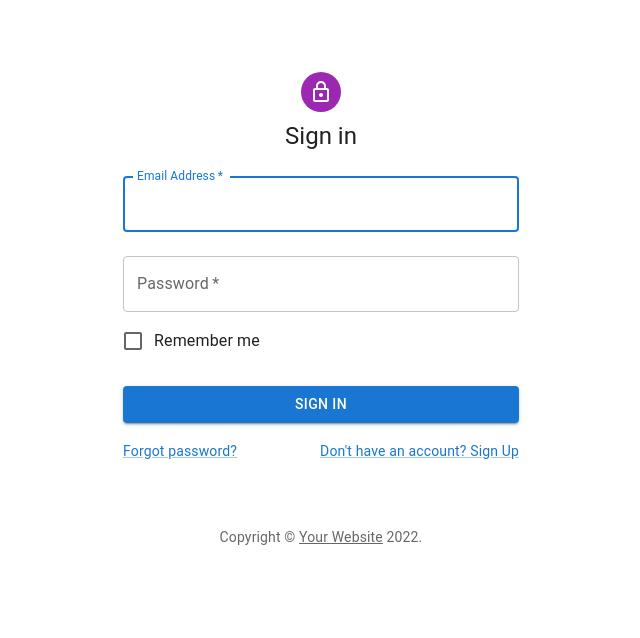
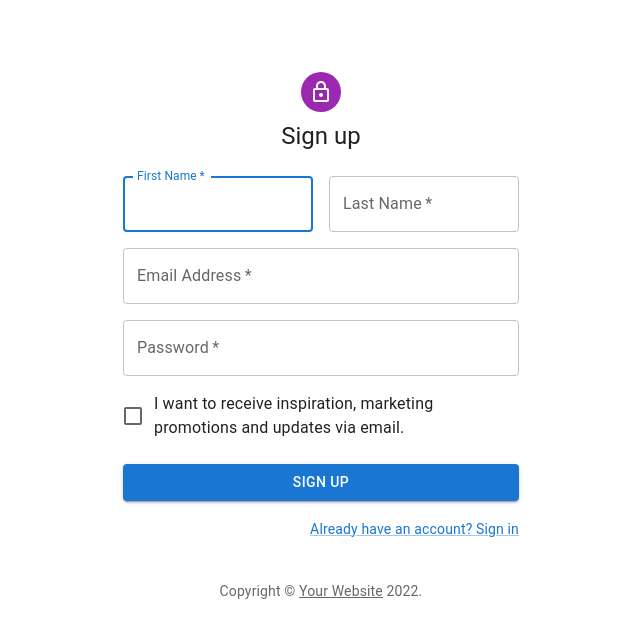
Before and after one commit to mathieuUbble/arabe-du-futur-webapp, a React (Create React App) app: page / in a window 1280 px wide. Shown: the top 638 px of the page, without its empty margins (319-959 px from the left). Built offline with nearby package versions, Linux system fonts and the light colour scheme; a web font is replaced by a local one.

Commit message:
signup page

```diff
--- a/src/Main.tsx
+++ b/src/Main.tsx
@@ -1,10 +1,12 @@
 import { Routes, Route } from "react-router-dom";
-import SignIn from "./components/SignIn";
+import SignIn from "./components/Authentification/SignIn";
+import SignUp from "./components/Authentification/SignUp";
 import Quizz from "./components/Quizz/Quizz";
 const Main = () => {
   return (
     <Routes>
-      <Route path="/" element={<SignIn />} />
+      <Route path="/" element={<SignUp />} />
+      <Route path="/signin" element={<SignIn />} />
       <Route path="/quizz" element={<Quizz />} />
     </Routes>
   );
--- a/src/components/SignIn.tsx
+++ b/src/components/Authentification/SignIn.tsx
@@ -14,29 +14,8 @@
 import { createTheme, ThemeProvider } from "@mui/material/styles";
 import { useCookie } from "react-use";
 import { FormEvent } from "react";
-
-async function handleSubmit(
-  event: React.FormEvent<HTMLFormElement>,
-  updateCookie: (newValue: string) => void
-) {
-  event.preventDefault();
-  const data = new FormData(event.currentTarget);
-  const email = data.get("email");
-  const password = data.get("password");
-  console.log({
-    email: email,
-    password: password,
-  });
-  const response = await fetch("login", {
-    method: "POST",
-    headers: { "Content-Type": "application/json" },
-    body: JSON.stringify({ email: email, password: password }),
-  });
-  response.json().then((data) => {
-    updateCookie(data.token);
-    return data.token;
-  });
-}
+import { useNavigate } from "react-router-dom";
+import { handleSubmitSignin } from "../helper/helper";
 
 function Copyright(props: any) {
   return (
@@ -60,6 +39,7 @@
 
 export default function SignIn() {
   const [value, updateCookie, deleteCookie] = useCookie("my-cookie");
+  const navigate = useNavigate();
   return (
     <ThemeProvider theme={theme}>
       <Container component="main" maxWidth="xs">
@@ -81,7 +61,7 @@
           <Box
             component="form"
             onSubmit={(event: FormEvent<HTMLFormElement>) =>
-              handleSubmit(event, updateCookie)
+              handleSubmitSignin(event, updateCookie, navigate)
             }
             noValidate
             sx={{ mt: 1 }}
@@ -126,7 +106,7 @@
                 </Link>
               </Grid>
               <Grid item>
-                <Link href="#" variant="body2">
+                <Link href="/" variant="body2">
                   {"Don't have an account? Sign Up"}
                 </Link>
               </Grid>
--- /dev/null
+++ b/src/components/Authentification/SignUp.tsx
@@ -0,0 +1,143 @@
+import * as React from "react";
+import Avatar from "@mui/material/Avatar";
+import Button from "@mui/material/Button";
+import CssBaseline from "@mui/material/CssBaseline";
+import TextField from "@mui/material/TextField";
+import FormControlLabel from "@mui/material/FormControlLabel";
+import Checkbox from "@mui/material/Checkbox";
+import Link from "@mui/material/Link";
+import Grid from "@mui/material/Grid";
+import Box from "@mui/material/Box";
+import LockOutlinedIcon from "@mui/icons-material/LockOutlined";
+import Typography from "@mui/material/Typography";
+import Container from "@mui/material/Container";
+import { createTheme, ThemeProvider } from "@mui/material/styles";
+import { handleSubmitSignUp } from "../helper/helper";
+import { FormEvent } from "react";
+import { useCookie } from "react-use";
+import { useNavigate } from "react-router-dom";
+
+function Copyright(props: any) {
+  return (
+    <Typography
+      variant="body2"
+      color="text.secondary"
+      align="center"
+      {...props}
+    >
+      {"Copyright © "}
+      <Link color="inherit" href="https://mui.com/">
+        Your Website
+      </Link>{" "}
+      {new Date().getFullYear()}
+      {"."}
+    </Typography>
+  );
+}
+
+const theme = createTheme();
+
+export default function SignUp() {
+  const [value, updateCookie, deleteCookie] = useCookie("my-cookie");
+  const navigate = useNavigate();
+
+  return (
+    <ThemeProvider theme={theme}>
+      <Container component="main" maxWidth="xs">
+        <CssBaseline />
+        <Box
+          sx={{
+            marginTop: 8,
+            display: "flex",
+            flexDirection: "column",
+            alignItems: "center",
+          }}
+        >
+          <Avatar sx={{ m: 1, bgcolor: "secondary.main" }}>
+            <LockOutlinedIcon />
+          </Avatar>
+          <Typography component="h1" variant="h5">
+            Sign up
+          </Typography>
+          <Box
+            component="form"
+            noValidate
+            onSubmit={(event: FormEvent<HTMLFormElement>) =>
+              handleSubmitSignUp(event, updateCookie, navigate)
+            }
+            sx={{ mt: 3 }}
+          >
+            <Grid container spacing={2}>
+              <Grid item xs={12} sm={6}>
+                <TextField
+                  autoComplete="given-name"
+                  name="firstName"
+                  required
+                  fullWidth
+                  id="firstName"
+                  label="First Name"
+                  autoFocus
+                />
+              </Grid>
+              <Grid item xs={12} sm={6}>
+                <TextField
+                  required
+                  fullWidth
+                  id="lastName"
+                  label="Last Name"
+                  name="lastName"
+                  autoComplete="family-name"
+                />
+              </Grid>
+              <Grid item xs={12}>
+                <TextField
+                  required
+                  fullWidth
+                  id="email"
+                  label="Email Address"
+                  name="email"
+                  autoComplete="email"
+                />
+              </Grid>
+              <Grid item xs={12}>
+                <TextField
+                  required
+                  fullWidth
+                  name="password"
+                  label="Password"
+                  type="password"
+                  id="password"
+                  autoComplete="new-password"
+                />
+              </Grid>
+              <Grid item xs={12}>
+                <FormControlLabel
+                  control={
+                    <Checkbox value="allowExtraEmails" color="primary" />
+                  }
+                  label="I want to receive inspiration, marketing promotions and updates via email."
+                />
+              </Grid>
+            </Grid>
+            <Button
+              type="submit"
+              fullWidth
+              variant="contained"
+              sx={{ mt: 3, mb: 2 }}
+            >
+              Sign Up
+            </Button>
+            <Grid container justifyContent="flex-end">
+              <Grid item>
+                <Link href="/signin" variant="body2">
+                  Already have an account? Sign in
+                </Link>
+              </Grid>
+            </Grid>
+          </Box>
+        </Box>
+        <Copyright sx={{ mt: 5 }} />
+      </Container>
+    </ThemeProvider>
+  );
+}
--- a/src/components/Quizz/Quizz.tsx
+++ b/src/components/Quizz/Quizz.tsx
@@ -2,22 +2,15 @@
 import VocabularyCard from "../VocabularyCard/VocabularyCard";
 import { RestartButton, StartButton } from "../Buttons/ButtonsComponents";
 import { useCookie } from "react-use";
+import { useNavigate } from "react-router-dom";
 
 import { PopUpMissedVoc } from "../DialogPopUp/DialogPopUpComponents";
+
+import { getQuizz } from "../helper/helper";
 
 import { GlobalStyle, Wrapper } from "./Quizz.style";
 
 export type wordTrad = { arab: string; french: string };
-
-async function getQuizz(value: string | null) {
-  const response = await fetch("user", {
-    method: "GET",
-    headers: { "x-access-token": value !== null ? value : "value" },
-  });
-  response.json().then((data) => {
-    console.log(data);
-  });
-}
 
 function Quizz() {
   const [wordIndex, setWordIndex] = useState(0);
@@ -25,6 +18,10 @@
   const [correctWord, setCorrectWord] = useState<wordTrad[]>([]);
   const [isPlaying, setIsPlaying] = useState(false);
   const [allWords, setAllWords] = useState<wordTrad[]>([]);
+
+  const navigate = useNavigate();
+  const [value, updateCookie, deleteCookie] = useCookie("my-cookie");
+  getQuizz(value, navigate);
 
   const checkAnswer = (e: React.MouseEvent<HTMLButtonElement>) => {
     const answer = e.currentTarget.value;
@@ -34,8 +31,6 @@
       setCorrectWord([...correctWord, allWords[wordIndex]]);
     }
   };
-  const [value, updateCookie, deleteCookie] = useCookie("my-cookie");
-  getQuizz(value);
 
   return (
     <>
--- /dev/null
+++ b/src/components/helper/helper.tsx
@@ -0,0 +1,74 @@
+import * as React from "react";
+
+export async function handleSubmitSignin(
+  event: React.FormEvent<HTMLFormElement>,
+  updateCookie: (newValue: string) => void,
+  navigate: (value: string) => void
+) {
+  event.preventDefault();
+  const data = new FormData(event.currentTarget);
+  const email = data.get("email");
+  const password = data.get("password");
+  console.log({
+    email: email,
+    password: password,
+  });
+  const response = await fetch("login", {
+    method: "POST",
+    headers: { "Content-Type": "application/json" },
+    body: JSON.stringify({ email: email, password: password }),
+  });
+  if (response.status !== 201) {
+    console.log(response.status);
+    return;
+  }
+  response.json().then((data) => {
+    updateCookie(data.token);
+    navigate("/quizz");
+  });
+}
+
+export async function handleSubmitSignUp(
+  event: React.FormEvent<HTMLFormElement>,
+  updateCookie: (newValue: string) => void,
+  navigate: (value: string) => void
+) {
+  event.preventDefault();
+  const data = new FormData(event.currentTarget);
+  const email = data.get("email");
+  const password = data.get("password");
+  const name = data.get("lastName");
+
+  console.log({
+    email: email,
+    password: password,
+    name: name,
+  });
+  const response = await fetch("signup", {
+    method: "POST",
+    headers: { "Content-Type": "application/json" },
+    body: JSON.stringify({ email: email, password: password, name: name }),
+  });
+  if (response.status !== 201) {
+    console.log(response.status);
+    return;
+  }
+  response.json().then((data) => {
+    console.log("token", data.token);
+    updateCookie(data.token);
+    navigate("/quizz");
+  });
+}
+
+export async function getQuizz(
+  value: string | null,
+  navigate: (value: string) => void
+) {
+  const response = await fetch("user", {
+    method: "GET",
+    headers: { "x-access-token": value !== null ? value : "value" },
+  });
+  if (response.status !== 200) {
+    navigate("/");
+  }
+}
```
